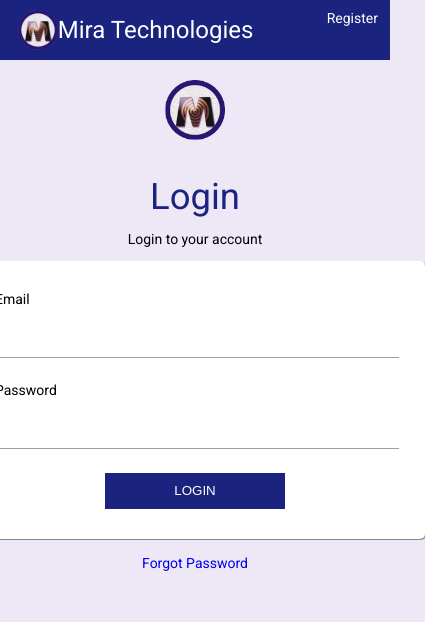
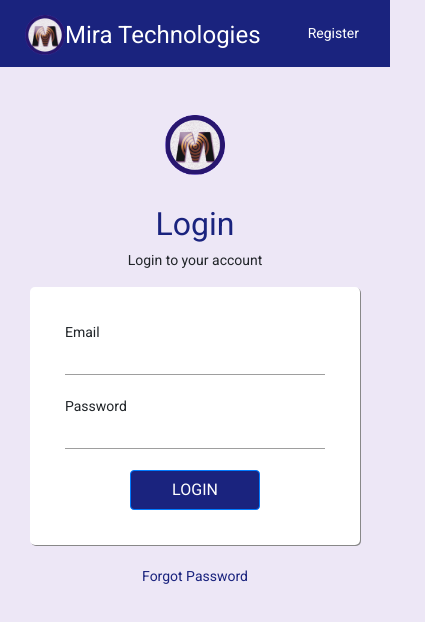
Before and after one commit to temilolasayo/MiraTechnologies, a plain HTML site: page index.html in a window 390 px wide. Shown: the whole page, 425 px wide, since content can reach past the window. Drawn offline with nearby package versions, Linux system fonts and the light colour scheme.

Commit message:
Made the login page responsive

```diff
--- a/index.html
+++ b/index.html
@@ -2,38 +2,56 @@
 <html>
 
 <head>
-    <title>Mira Bootcamp - Login</title>
-    <link rel="stylesheet" href="./styles.css" />
+    <meta charset="utf-8">
+    <meta name="viewport" content="width=device-width, initial-scale=1">
+    <link rel="stylesheet" href="https://maxcdn.bootstrapcdn.com/bootstrap/4.5.2/css/bootstrap.min.css">
+    <script src="https://maxcdn.bootstrapcdn.com/bootstrap/4.5.2/js/bootstrap.min.js"></script>
     <link rel="preconnect" href="https://fonts.gstatic.com">
     <link href="https://fonts.googleapis.com/css2?family=Roboto&display=swap" rel="stylesheet">
-
+    <link rel="stylesheet" href="styles.css" />
+    <title>Mira Bootcamp - Login</title>
 </head>
 
 <body>
-    <div class="navbar">
-        <a href="#" class="leftStyle leftStyleA"><img src="./miraheadericon.png" alt="Mira Technologies Logo"
+    <header class="navbarBackground">
+        <a href="#" class="leftStyle leftStyleA"><img src="images/miraheadericon.png" alt="Mira Technologies Logo"
                 width="40px"> Mira Technologies</a>
-        <a href="#" class="floatRight">Register</a>
-    </div>
-
-    <div class="center">
-        <img src="./miraheadericon.png" alt="Mira Technologies Logo" width="60px" />
-        <h4 class="blueText blueTextSize">Login</h4>
+        <ul class="nav  justify-content-end">
+            <li class="nav-item">
+                <a class="nav-link" href="#">Register</a>
+            </li>
+        </ul>
+    </header>
+    <main>
+        <div class="container mainWidth">
+            <div class="row">
+                <div class="col-sm-12">
+                    <div class="container text-center pt-5">
+                        <img src="images/miraheadericon.png" alt="Mira Technologies Logo" width="60px" />
+                        <h4 class="blueText blueTextSize pb-2">Login</h4>
                         <p>Login to your account</p>
                         <div class="whiteBackground">
                             <form>
+                                <div class="row">
+                                    <div class="col-sm-12">
                                         <label for="email" class="floatLeft">Email</label>
                                         <input type="email" /><br /><br />
                                         <label for="password" class="floatLeft">Password</label>
                                         <input type="password" /><br /><br />
-                <button class="blueButton" type="submit">LOGIN</button>
+                                        <button type="button"
+                                            class="btn btn-primary btn-large navbarBackground blueButton">LOGIN</button>
+                                    </div>
+                                </div>
                             </form>
                         </div>
                         <br />
-        <a class="textStyle" href="#">Forgot Password</a>
-
+                        <a href="#" class="blueText">Forgot Password</a>
                     </div>
-
+                </div>
+            </div>
+        </div>
+    </main>
+</body>
 </body>
 
 </html>
--- a/styles.css
+++ b/styles.css
@@ -2,36 +2,38 @@ body
 {
     font-family: Roboto, sans-serif;
     background-color: #ede7f6;
-    overflow: hidden;
     margin:0;
     font-size: 14px;
 }
 
-.navbar
+header
 {
-    background-color: #1a237e;
-    position: fixed;
-    top: 0;
-    width: 100%;
+    padding: 15px;
 }
 
-.floatLeft
+.leftStyle
 {
-    float: left;
+  font-size: 1.5rem;
+  float: left;
+  color: #ffffff;
+  text-decoration: none;
 }
 
-.floatRight
+.leftStyleA
 {
-    float: right;
+  display: flex;
+  align-items: center;
+  padding-left: 10px !important;
 }
 
-.navbar a
+.navbarBackground
 {
-    display: block;
+    background-color: #1a237e !important;
+}
+
+.navbarBackground a
+{
     color: #ffffff;
-    text-align: center;
-    padding: 10px 12px;
-    text-decoration: none;
 }
 
 .blueText
@@ -42,77 +44,55 @@ body
 .blueTextSize
  {
     font-weight: 400;
-    font-size: 2.28rem;
+    font-size: 2rem;
     line-height: 0.1em;
     margin-top: 1.5em;
     margin-bottom: 0.5em;
 }
 
-.blueButton
- {
-    color: #ffffff;
-    background-color: #1a237e;
-    width: 45%;
-    border: none;
-    line-height: 36px;
-    padding: 0 14px;
+a:hover
+{
+    text-decoration: none;
+}
+
+.mainWidth
+{
+    width: 40%;
 }
 
 .whiteBackground
  {
-    width:400px;
+
     border-radius: 5px;
     background-color: #ffffff;
-    padding: 30px;
+    padding: 35px;
     box-shadow: 1px 1px #888888 ;
 }
 
+.floatLeft
+{
+    float: left;
+}
+
 input
- {
+{
     border: none;
     border-bottom: 1px solid #9e9e9e;
     width: 100%;
-    font-size: 16px;
-    margin: 0 0 8px 0;
-    height: 3rem;
 }
 
+.blueButton
+{
+    width: 50%;
+    font-weight: 500;
+    height: 40px;
+}
 
-.center
-{
-    display: flex;
-    flex-direction: column;
-    justify-content: center;
-    align-items: center;
-    margin-top: 60px;
-    padding-top: 20px;
-    text-align: center;
-  }
+@media only screen and (max-width: 768px){
 
-  .leftStyle
-  {
-    font-size: 1.5rem;
-    float: left;
-    color: #ffffff;
-    text-decoration: none;
-  }
+    .mainWidth
+    {
+        width: 100%;
+    }
 
-  .leftStyleA
-  {
-    display: flex;
-    align-items: center;
-    padding-left: 10px !important;
-  }
-
-  .navbar .leftStyle
-   {
-    display: flex;
-    height: 100%;
-    align-items: center;
-    margin-left: 2%;
-  }
-
-  .textStyle
-   {
-      text-decoration: none;
-  }
+}
```
Also changed, not shown: images/miraheadericon.png (renamed from miraheadericon.png), images/miraicon.png (renamed from miraicon.png). Lines whose indentation alone changed are shown as unchanged.
